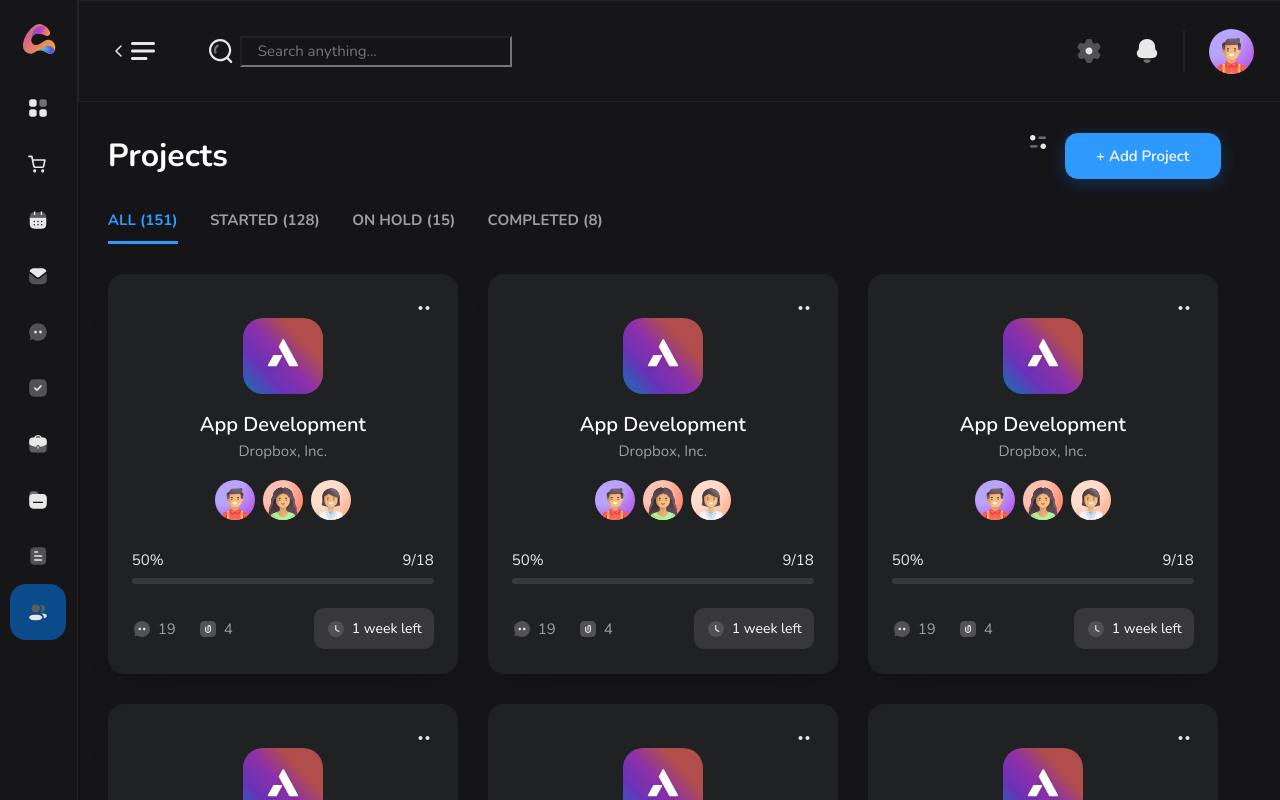
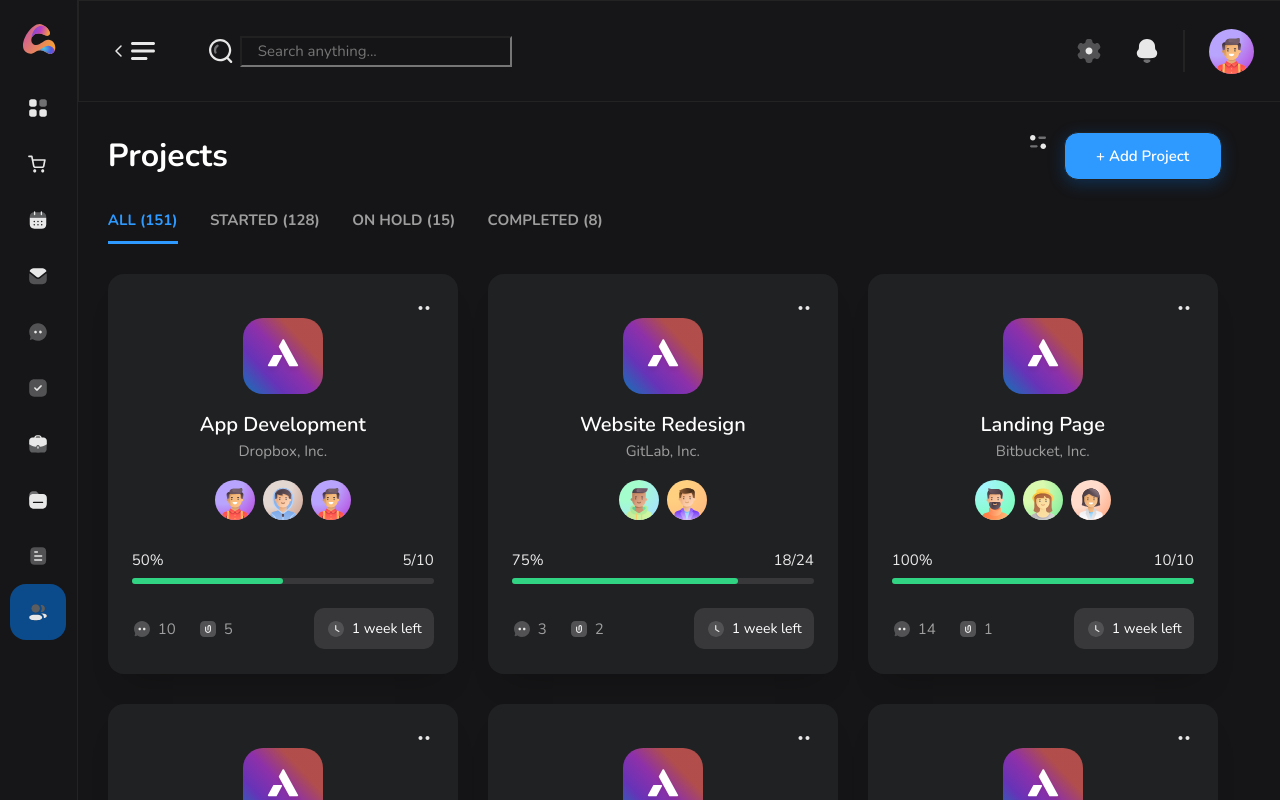
Before and after one commit to cconner57/Next-Alpha, a Next.js app: page /projects in a window 1280 px wide. Built offline with nearby package versions, Linux system fonts and the light colour scheme.

Commit message:
added project items

```diff
--- a/src/components/Projects/ProjectGridItem.tsx
+++ b/src/components/Projects/ProjectGridItem.tsx
@@ -1,41 +1,104 @@
 import styles from "@/styles/Projects.module.scss";
+import { ProjectGridItemProps } from "@/types/projects";
 import Image from "next/image";
-import { avatar1_40, avatar2_40, avatar3_40 } from "../../../public/Avatars";
 import {
-    attachment2,
-    chat2,
-    more2,
-    time2
-} from "../../../public/Icons";
+	avatar1_40,
+	avatar2_40,
+	avatar3_40,
+	avatar4_40,
+	avatar5_40,
+	avatar6_40,
+	avatar7_40,
+	avatar8_40,
+	avatar9_40,
+	avatar10_40,
+	avatar11_40,
+} from "../../../public/Avatars";
+import { attachment2, chat2, more2, time2 } from "../../../public/Icons";
 import { projectLogo } from "../../../public/Other";
 
-export const ProjectGridItem = () => {
+export const ProjectGridItem = ({
+	item: {
+		title,
+		subTitle,
+		participants,
+		totalTask,
+		completedTask,
+		messages,
+		attachments,
+	},
+}: {
+	item: ProjectGridItemProps;
+}) => {
+	const randomDefaultAvatar = () => {
+		const random = Math.floor(Math.random() * 12);
+		switch (random) {
+			case 0:
+				return avatar1_40;
+			case 1:
+				return avatar2_40;
+			case 2:
+				return avatar3_40;
+			case 3:
+				return avatar4_40;
+			case 4:
+				return avatar5_40;
+			case 5:
+				return avatar6_40;
+			case 6:
+				return avatar7_40;
+			case 7:
+				return avatar8_40;
+			case 8:
+				return avatar9_40;
+			case 9:
+				return avatar10_40;
+			case 10:
+				return avatar11_40;
+			default:
+				return avatar1_40;
+		}
+	};
+
+	const completedTaskPercent = (completedTask / totalTask) * 100;
+
 	return (
 		<div className={styles.projectItem}>
 			<Image width={20} height={20} src={more2} alt="more" />
 			<div className={styles.projectImage}>
 				<Image width={38} height={34} src={projectLogo} alt="Project Logo" />
 			</div>
-			<h5>App Development</h5>
-			<p className={styles.subTitle}>Dropbox, Inc.</p>
+			<h5>{title}</h5>
+			<p className={styles.subTitle}>{subTitle}</p>
 			<div className={styles.participants}>
-				<Image width={40} height={40} src={avatar1_40} alt="user" />
-				<Image width={40} height={40} src={avatar2_40} alt="user" />
-				<Image width={40} height={40} src={avatar3_40} alt="user" />
+				{participants.map((item) => (
+					<Image
+						key={item.id}
+						width={40}
+						height={40}
+						src={item.image ? item.image : randomDefaultAvatar()}
+						alt="user"
+					/>
+				))}
 			</div>
 			<div className={styles.tracker}>
 				<div className={styles.details}>
-					<p>50%</p>
-					<p>9/18</p>
+					<p>{`${completedTaskPercent.toFixed()}%`}</p>
+					<p>{`${completedTask}/${totalTask}`}</p>
 				</div>
-				<div className={styles.progressbar} />
+				<div className={styles.progressbar}>
+					<div
+						className={styles.activebar}
+						style={{ width: `${completedTaskPercent}%` }}
+					/>
+				</div>
 			</div>
 			<div className={styles.footer}>
 				<div className={styles.actions}>
 					<Image width={20} height={20} src={chat2} alt="chat" />
-					<p>19</p>
+					<p>{messages}</p>
 					<Image width={20} height={20} src={attachment2} alt="attachment" />
-					<p>4</p>
+					<p>{attachments}</p>
 				</div>
 				<div className={styles.duration}>
 					<Image width={20} height={20} src={time2} alt="time" />
--- /dev/null
+++ b/src/data/projects.ts
@@ -0,0 +1,253 @@
+import { ProjectGridItemProps } from "../types/projects";
+
+export const projectsData: ProjectGridItemProps[] = [
+	{
+		id: 1,
+		title: "App Development",
+		subTitle: "Dropbox, Inc.",
+		participants: [
+			{
+				id: 1,
+				name: "John Doe",
+				role: "Developer",
+				image: null,
+			},
+			{
+				id: 2,
+				name: "John Doe",
+				role: "Developer",
+				image: null,
+			},
+			{
+				id: 3,
+				name: "John Doe",
+				role: "Developer",
+				image: null,
+			},
+		],
+		totalTask: 10,
+		completedTask: 5,
+		messages: 10,
+		attachments: 5,
+		dueDate: "2021-05-05",
+		status: "started",
+	},
+	{
+		id: 2,
+		title: "Website Redesign",
+		subTitle: "GitLab, Inc.",
+		participants: [
+			{
+				id: 1,
+				name: "John Doe",
+				role: "Developer",
+				image: null,
+			},
+			{
+				id: 2,
+				name: "John Doe",
+				role: "Developer",
+				image: null,
+			},
+		],
+		totalTask: 24,
+		completedTask: 18,
+		messages: 3,
+		attachments: 2,
+		dueDate: "2021-05-05",
+		status: "started",
+	},
+	{
+		id: 3,
+		title: "Landing Page",
+		subTitle: "Bitbucket, Inc.",
+		participants: [
+			{
+				id: 1,
+				name: "John Doe",
+				role: "Developer",
+				image: null,
+			},
+			{
+				id: 2,
+				name: "John Doe",
+				role: "Developer",
+				image: null,
+			},
+			{
+				id: 3,
+				name: "John Doe",
+				role: "Developer",
+				image: null,
+			},
+		],
+		totalTask: 10,
+		completedTask: 10,
+		messages: 14,
+		attachments: 1,
+		dueDate: "2021-05-05",
+		status: "completed",
+	},
+	{
+		id: 4,
+		title: "Parser Development",
+		subTitle: "Driveway, Inc.",
+		participants: [
+			{
+				id: 1,
+				name: "John Doe",
+				role: "Developer",
+				image: null,
+			},
+			{
+				id: 2,
+				name: "John Doe",
+				role: "Developer",
+				image: null,
+			},
+		],
+		totalTask: 30,
+		completedTask: 15,
+		messages: 53,
+		attachments: 1,
+		dueDate: "2021-05-05",
+		status: "on hold",
+	},
+	{
+		id: 5,
+		title: "App Development",
+		subTitle: "Slack Technologies, Inc.",
+		participants: [
+			{
+				id: 1,
+				name: "John Doe",
+				role: "Developer",
+				image: null,
+			},
+			{
+				id: 2,
+				name: "John Doe",
+				role: "Developer",
+				image: null,
+			},
+			{
+				id: 3,
+				name: "John Doe",
+				role: "Developer",
+				image: null,
+			},
+		],
+		totalTask: 28,
+		completedTask: 14,
+		messages: 27,
+		attachments: 5,
+		dueDate: "2021-05-05",
+		status: "on hold",
+	},
+	{
+		id: 6,
+		title: "App Development",
+		subTitle: "Google, Inc.",
+		participants: [
+			{
+				id: 1,
+				name: "John Doe",
+				role: "Developer",
+				image: null,
+			},
+			{
+				id: 2,
+				name: "John Doe",
+				role: "Developer",
+				image: null,
+			},
+		],
+		totalTask: 16,
+		completedTask: 4,
+		messages: 8,
+		attachments: 2,
+		dueDate: "2021-05-05",
+		status: "started",
+	},
+	{
+		id: 7,
+		title: "Admin Dashboard",
+		subTitle: "ArtTemplate, Inc.",
+		participants: [
+			{
+				id: 1,
+				name: "John Doe",
+				role: "Developer",
+				image: null,
+			},
+			{
+				id: 2,
+				name: "John Doe",
+				role: "Developer",
+				image: null,
+			},
+			{
+				id: 3,
+				name: "John Doe",
+				role: "Developer",
+				image: null,
+			},
+		],
+		totalTask: 45,
+		completedTask: 14,
+		messages: 45,
+		attachments: 9,
+		dueDate: "2021-05-05",
+		status: "started",
+	},
+	{
+		id: 8,
+		title: "Web App on Vue.js",
+		subTitle: "ArtTemplate, Inc.",
+		participants: [
+			{
+				id: 1,
+				name: "John Doe",
+				role: "Developer",
+				image: null,
+			},
+			{
+				id: 2,
+				name: "John Doe",
+				role: "Developer",
+				image: null,
+			},
+		],
+		totalTask: 34,
+		completedTask: 34,
+		messages: 14,
+		attachments: 4,
+		dueDate: "2021-05-05",
+		status: "completed",
+	},
+	{
+		id: 9,
+		title: "App Development",
+		subTitle: "Facebook, Inc.",
+		participants: [
+			{
+				id: 1,
+				name: "John Doe",
+				role: "Developer",
+				image: null,
+			},
+			{
+				id: 2,
+				name: "John Doe",
+				role: "Developer",
+				image: null,
+			},
+		],
+		totalTask: 20,
+		completedTask: 10,
+		messages: 39,
+		attachments: 1,
+		dueDate: "2021-05-05",
+		status: "started",
+	},
+];
--- a/src/pages/projects.tsx
+++ b/src/pages/projects.tsx
@@ -6,9 +6,12 @@ import Image from "next/image";
 import { useState } from "react";
 import { filter3 } from "../../public/Icons";
 import { ProjectGridItem } from "@/components/Projects/ProjectGridItem";
+import { projectsData } from "@/data/projects";
 
 const Projects = () => {
 	const [selectedTab, setSelectedTab] = useState<tabMenu>("All" as any);
+	const [projects, setProjects] = useState(projectsData);
+
 	return (
 		<Page>
 			<Header title="Projects" buttonText="+ Add Project">
@@ -18,12 +21,9 @@ const Projects = () => {
 			</Header>
 			<TabMenu selectedTab={selectedTab} setSelectedTab={setSelectedTab} />
 			<div className={styles.projects}>
-				<ProjectGridItem />
-				<ProjectGridItem />
-				<ProjectGridItem />
-				<ProjectGridItem />
-				<ProjectGridItem />
-				<ProjectGridItem />
+				{projects.map((item) => (
+					<ProjectGridItem key={item.id} item={item} />
+				))}
 			</div>
 		</Page>
 	);
--- a/src/styles/Projects.module.scss
+++ b/src/styles/Projects.module.scss
@@ -104,6 +104,11 @@
 				width: 100%;
 				background: #38383b;
 				border-radius: 4px;
+				.activebar {
+					background: #31d482;
+					border-radius: 4px;
+					height: 6px;
+				}
 			}
 		}
 		.footer {
```
Also changed, not shown: src/types/projects.ts (+20 -0 lines), 1 other file (tests, documents, lock files or other folders).
